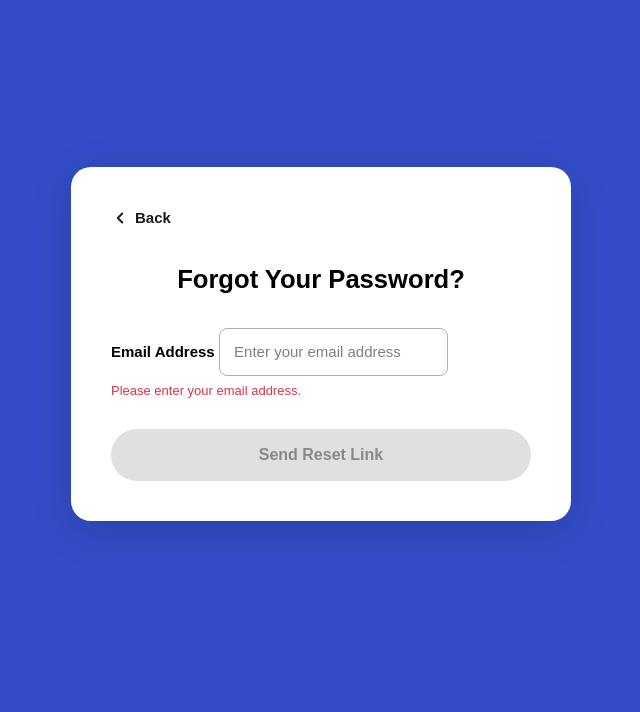
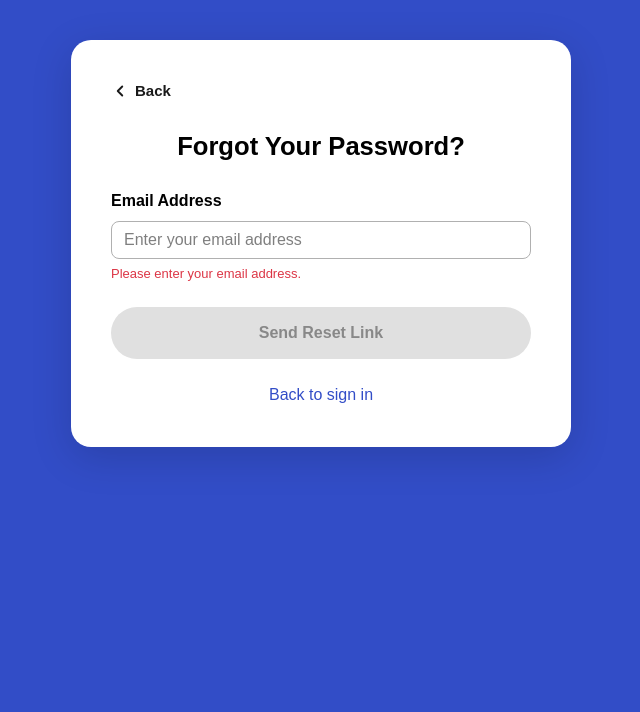
Before and after one commit to rhy911/digital-sat, a Laravel app: page /forgot in a window 1280 px wide. Shown: the part 88-800 px from the top of the page, without its empty margins (319-959 px from the left). Run offline with Laravel 12, Linux system fonts and the light colour scheme; style sheets or scripts are compiled from the project's sources; parts of the project's set-up code (start-up, migrations or seed data) failed here and were passed over; some libraries are stand-ins or nearby versions; some web fonts are replaced.

Commit message:
after ui migrate: done fixing auth

```diff
--- a/resources/css/auth.css
+++ b/resources/css/auth.css
@@ -38,14 +38,11 @@
 main {
     background-color: #324dc7;
     flex: 1;
-    display: flex;
-    justify-content: center;
-    align-items: center;
     padding: 40px 20px clamp(20px, 8vh, 80px);
 }
 
 /* ── Auth card ── */
-.signin-container {
+.auth-container {
     background: white;
     border-radius: 20px;
     padding: 40px;
@@ -54,7 +51,7 @@
     box-shadow: 0 10px 40px rgba(0, 0, 0, 0.15);
     display: flex;
     flex-direction: column;
-    gap: 30px;
+    gap: 1.5rem;
 }
 
 /* ── Shared form elements (signin & signup) ── */
@@ -82,16 +79,19 @@
 }
 
 .form-label {
+    display: inline-block;
     font-weight: 600;
-    font-size: 15px;
-    margin-bottom: 6px;
+    font-size: 1rem;
+    margin-bottom: 0.5rem;
 }
 
 .form-control {
+    display: block;
+    width: 100%;
     border: 1.5px solid #b0b0b0;
     border-radius: 8px;
-    padding: 12px 14px;
-    font-size: 15px;
+    padding: 0.375rem 0.75rem;
+    font-size: 1rem;
     transition: border-color 0.2s;
 }
 
@@ -104,11 +104,11 @@
     background-color: #e0e0e0;
     color: #888;
     border: none;
-    padding: 14px 24px;
     border-radius: 2rem;
     font-weight: 600;
-    font-size: 16px;
+    font-size: 1rem;
     width: 100%;
+    padding: 0.875rem 1.5rem;
     transition: all 0.3s ease;
     cursor: not-allowed;
 }
@@ -172,30 +172,23 @@
 }
 
 /* ── Shared auth link styles ── */
-.forgot-link,
 .help-link,
 .signin-footer-links a,
 .signin-link a {
+    font-size: 1rem;
     color: #324dc7;
     text-decoration: none;
     font-weight: 500;
 }
 
-.forgot-link:hover,
 .help-link:hover,
 .signin-footer-links a:hover,
 .signin-link a:hover {
     text-decoration: underline;
 }
 
-.forgot-link {
-    font-size: 14px;
-}
-
 .help-link {
     text-align: center;
-    font-size: 15px;
-    display: block;
 }
 
 /* ── Index page ── */
@@ -290,6 +283,7 @@
     display: flex;
     gap: 14px;
 }
+
 .name-row .form-group {
     flex: 1;
 }
--- a/resources/views/auth/forgot.blade.php
+++ b/resources/views/auth/forgot.blade.php
@@ -26,18 +26,17 @@
     <!-- Form -->
     <form id="forgotForm" action="{{ route('forgot') }}" method="POST" novalidate>
         @csrf
-        <div class="mb-3">
+        <div class="mb-6">
             <label for="email" class="form-label">Email Address</label>
             <input type="email" class="form-control" id="email" name="email" placeholder="Enter your email address" required>
             <div class="invalid-feedback">Please enter your email address.</div>
         </div>
 
-        <x-auth.alerts
-            :show-success="true"
-            error-style="display: none; color: #dc3545; margin-bottom: 1rem; padding: 0.75rem; background-color: #f8d7da; border-radius: 4px;"
-            success-style="display: none; color: #155724; margin-bottom: 1rem; padding: 0.75rem; background-color: #d4edda; border-radius: 4px;"
-        />
+        <x-auth.alerts :show-success="true" />
 
-        <button type="submit" id="submitBtn" class="submit-btn w-full mt-4" data-processing-text="Sending..." disabled>Send Reset Link</button>
+        <button type="submit" id="submitBtn" class="submit-btn" data-processing-text="Sending..." disabled>Send Reset Link</button>
     </form>
+
+    <!-- Help -->
+    <a href="/signin" class="help-link">Back to sign in</a>
 </x-layouts.auth>
--- a/resources/views/auth/signin.blade.php
+++ b/resources/views/auth/signin.blade.php
@@ -17,7 +17,7 @@
     <x-auth.back-link href="/" />
 
     <!-- Title -->
-    <h2 class="signin-title">Sign In with a Student Account</h2>
+    <h1 class="signin-title">Sign In with a Student Account</h1>
 
     <!-- Form -->
     <form id="signinForm" action="{{ route('signin') }}" method="POST" novalidate>
@@ -39,8 +39,8 @@
             />
         </div>
 
-        <div class="mb-4">
-            <a href="{{ route('forgot') }}" class="forgot-link">Forgot password?</a>
+        <div class="mb-6">
+            <a href="{{ route('forgot') }}" class="help-link text-start">Forgot password?</a>
         </div>
 
         <x-auth.alerts />
--- a/resources/views/components/layouts/auth.blade.php
+++ b/resources/views/components/layouts/auth.blade.php
@@ -21,7 +21,7 @@
         </button>
     </header>
     <main>
-        <div class="signin-container">
+        <div class="auth-container mx-auto">
             {{ $slot }}
         </div>
     </main>
```
Also changed, not shown: resources/views/auth/reset-password.blade.php (+46 -43 lines), resources/views/auth/signup.blade.php (+3 -5 lines).
